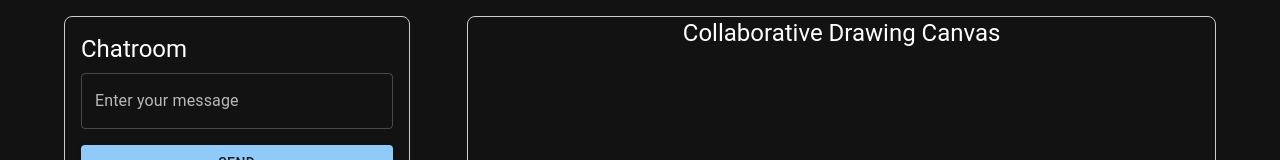
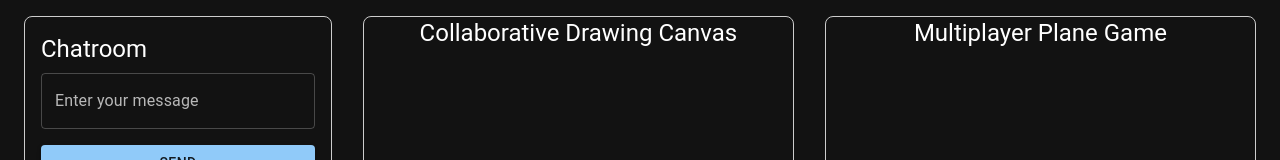
Before and after one commit to sammcgrail/zofran, a React (Vite) app in the folder react-frontend/: page / in a window 1280 px wide. Shown: the top 160 px of the page. Built offline with nearby package versions, Linux system fonts and the light colour scheme; no server answers.

Commit message:
add planes

```diff
--- a/react-frontend/src/App.jsx
+++ b/react-frontend/src/App.jsx
@@ -24,8 +24,10 @@ function App() {
   const [messages, setMessages] = useState([]); // Store chat messages
   const [ws, setWs] = useState(null); // WebSocket instance
   const canvasRef = useRef(null); // Canvas reference
+  const gameCanvasRef = useRef(null); // Game canvas reference
   const isDrawing = useRef(false); // Track drawing state
   const messagesEndRef = useRef(null); // Ref to scroll to the latest message
+  const [planes, setPlanes] = useState({}); // Store planes' positions
 
   useEffect(() => {
     const websocket = new WebSocket("ws://localhost:5000/ws");
@@ -36,6 +38,8 @@ function App() {
         drawOnCanvas(data.x, data.y, data.prevX, data.prevY, data.color);
       } else if (data.type === "chat") {
         setMessages((prev) => [...prev, data]);
+      } else if (data.type === "plane_update") {
+        setPlanes(data.planes);
       }
     };
 
@@ -54,6 +58,21 @@ function App() {
     // Scroll to the latest message
     messagesEndRef.current?.scrollIntoView({ behavior: "smooth" });
   }, [messages]);
+
+  useEffect(() => {
+    const canvas = gameCanvasRef.current;
+    const ctx = canvas.getContext("2d");
+
+    const renderPlanes = () => {
+      ctx.clearRect(0, 0, canvas.width, canvas.height); // Clear canvas
+      Object.values(planes).forEach((plane) => {
+        ctx.fillStyle = plane.username === username ? "blue" : "red"; // Blue for self, red for others
+        ctx.fillRect(plane.x, plane.y, 20, 20); // Draw plane as a rectangle
+      });
+    };
+
+    renderPlanes();
+  }, [planes]);
 
   const drawOnCanvas = (x, y, prevX, prevY, color = "black") => {
     const canvas = canvasRef.current;
@@ -118,11 +137,48 @@ function App() {
     setMessage(""); // Clear the input field
   };
 
+  const handleKeyDown = (e) => {
+    if (!ws) return;
+
+    const movement = { username, type: "plane_update" };
+
+    switch (e.key) {
+      case "w":
+        movement.direction = "up";
+        break;
+      case "s":
+        movement.direction = "down";
+        break;
+      case "a":
+        movement.direction = "left";
+        break;
+      case "d":
+        movement.direction = "right";
+        break;
+      case "ArrowUp":
+        movement.direction = "up";
+        break;
+      case "ArrowDown":
+        movement.direction = "down";
+        break;
+      case "ArrowLeft":
+        movement.direction = "left";
+        break;
+      case "ArrowRight":
+        movement.direction = "right";
+        break;
+      default:
+        return;
+    }
+
+    ws.send(JSON.stringify(movement));
+  };
+
   return (
     <ThemeProvider theme={darkTheme}>
       <CssBaseline />
       <Container
-        maxWidth="lg"
+        maxWidth="xl"
         sx={{
           display: "flex",
           flexDirection: "row",
@@ -135,7 +191,7 @@ function App() {
         {/* Chat Section */}
         <Box
           sx={{
-            width: "30%",
+            width: "25%",
             height: "100%",
             display: "flex",
             flexDirection: "column",
@@ -199,7 +255,7 @@ function App() {
         {/* Drawing Canvas Section */}
         <Box
           sx={{
-            width: "65%",
+            width: "35%",
             height: "100%",
             border: "1px solid #ccc",
             borderRadius: "8px",
@@ -219,6 +275,29 @@ function App() {
             onMouseMove={handleMouseMove}
           />
         </Box>
+
+        {/* Multiplayer Plane Game Section */}
+        <Box
+          sx={{
+            width: "35%",
+            height: "100%",
+            border: "1px solid #ccc",
+            borderRadius: "8px",
+            position: "relative",
+          }}
+          tabIndex={0} // Make the box focusable to capture key events
+          onKeyDown={handleKeyDown}
+        >
+          <Typography variant="h5" gutterBottom sx={{ textAlign: "center" }}>
+            Multiplayer Plane Game
+          </Typography>
+          <canvas
+            ref={gameCanvasRef}
+            width={800}
+            height={600}
+            style={{ width: "100%", height: "90%" }}
+          />
+        </Box>
       </Container>
     </ThemeProvider>
   );
```
Also changed, not shown: 1 other file (tests, documents, lock files or other folders).
